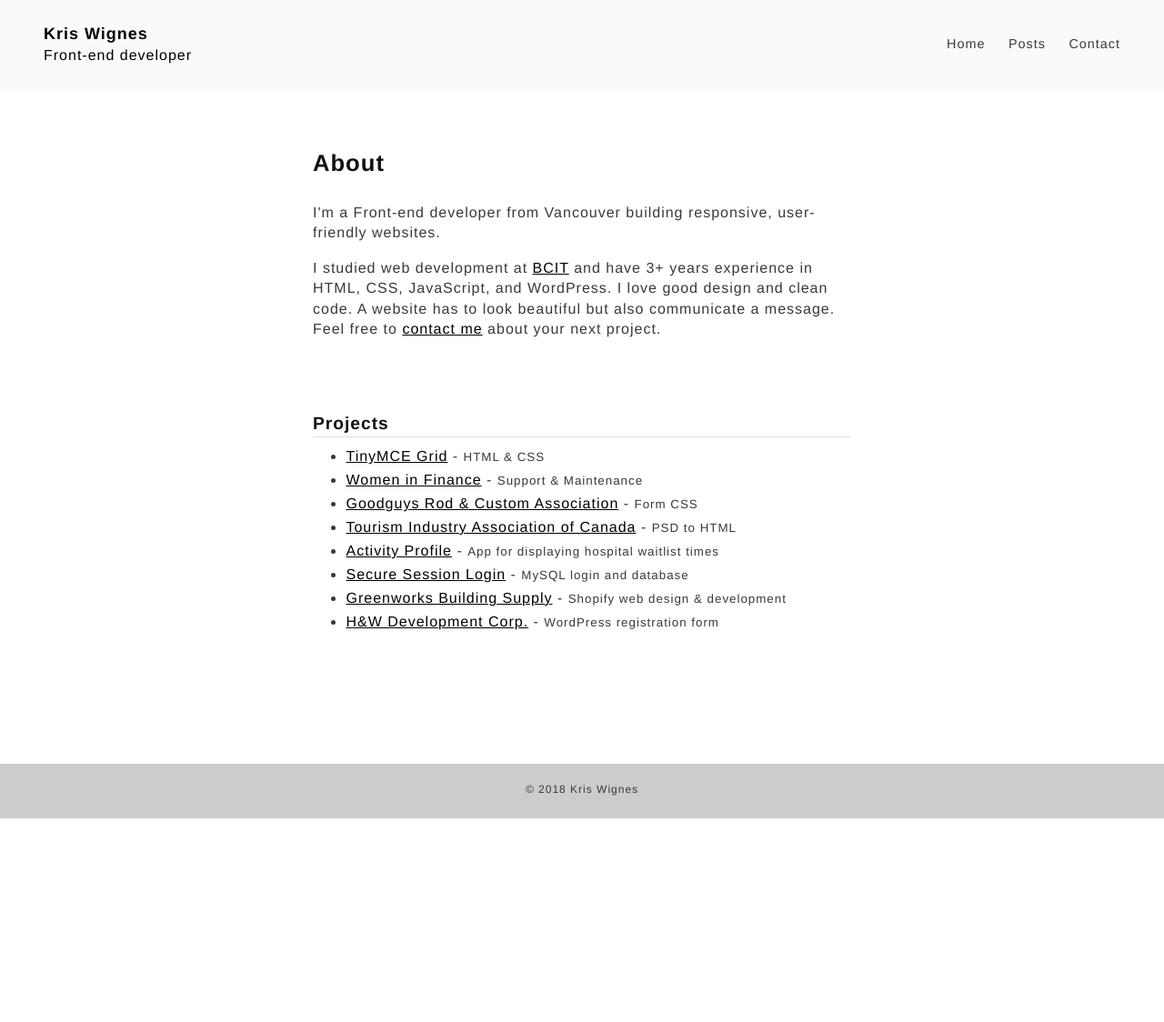
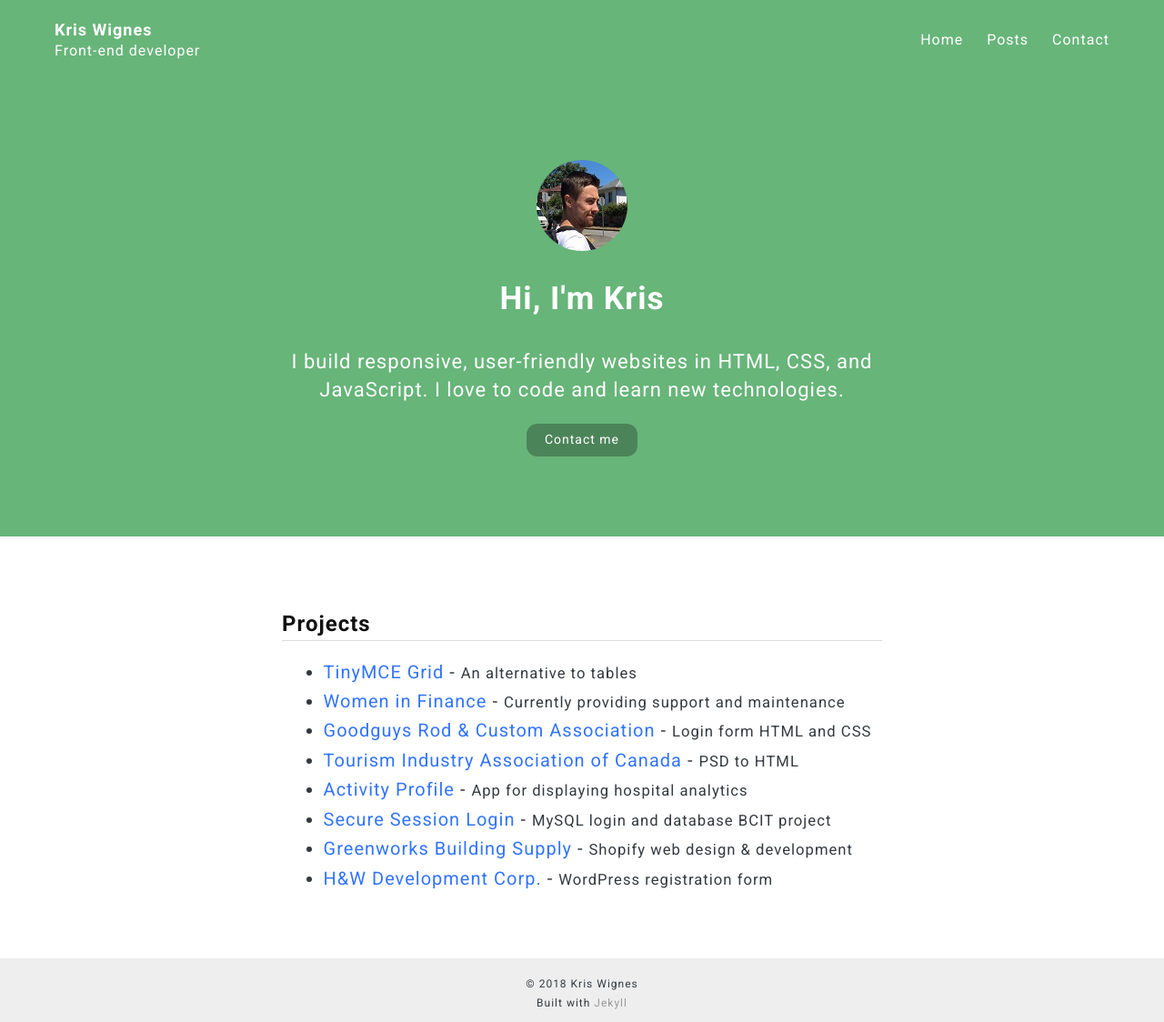
Before and after one commit to kwignes/kwignes.github.io, a Jekyll site: the page built from index.html, in a window 1280 px wide. Shown: the whole page at 91% size. Built offline with Jekyll 4.4.1, drawn with Linux system fonts in a browser that asks for light colours; nearby versions of some CDN libraries; before the commit the page ends 900 px from its top, so only the background shows below that.

Commit message:
project addition

```diff
--- a/_layouts/default.html
+++ b/_layouts/default.html
@@ -23,11 +23,24 @@
       </nav>
     </div>
     </header>
+
+{% if page.url == "/" %}
+  <section id="about">
+     <div class="container">
+<img src="img/kris3.jpg">
+  <h1>Hi, I'm Kris</h1>
+
+<p>I build responsive, user-friendly websites in HTML, CSS, and JavaScript. I love to code and learn new technologies.</p>
+<p><a href="/contact/">Contact me</a></p>
+  </div>
+</section>
+{% endif %}
+
   <main class="container">
     {{ content }}
   </main>
   <footer>
-    &copy; 2018 Kris Wignes
+    &copy; 2018 Kris Wignes<div>Built with <a href="https://jekyllrb.com/" target="_blank">Jekyll</a></div>
   </footer>
 </div>
 </body>
--- a/activity-profile.html
+++ b/activity-profile.html
@@ -10,7 +10,9 @@ title: Activity Profile
    <p><strong>Tools:</strong> ASP.NET, AJAX, HandlebarsJS</p>
 
 
-   <p><strong>Description:</strong> A web app that displays dynamic hospital data into JavaScript flot charts. My role was to prepare the view for incoming SQL Server data using AJAX and develop a user friendly drop-down menu using Handlebars.js.</p>
+   <p><strong>Description:</strong> A web app that displays dynamic hospital data into JavaScript flot charts.</p>
+
+<p>My role was to prepare the front-end view for incoming SQL Server data using AJAX and develop a user-friendly drop-down menu with Handlebars.js.</p>
 <p>My team collaborated on GitHub and held daily scrums to track requirements.</p>
 <br>
 <img src="../img/lighthouse-activity.png" alt="Activity Profile">
--- a/index.html
+++ b/index.html
@@ -4,24 +4,16 @@ title: Vancouver Front-End Developer
 ---
 
 <article>
-	<section id="about">
-
-
-	<h1>About</h1>
-<p>I'm a Front-end developer from Vancouver building responsive, user-friendly websites.</p>
-
-<p>I studied web development at <a href="https://www.bcit.ca/" target="_blank">BCIT</a>  and have 3+ years experience in HTML, CSS, JavaScript, and WordPress. I love good design and clean code. A website has to look beautiful but also communicate a message. Feel free to <a href="/contact/">contact me</a> about your next project.</p>
-</section>
 
 <section id="projects">
 	<h2>Projects</h2>
 		<ul>
-			<li><a href="/tinymce/">TinyMCE Grid</a> - <small>HTML & CSS</small></li>
-		    <li><a href="https://www.womeninfinance.ca/" target="_blank">Women in Finance</a> - <small>Support & Maintenance</small></li>
-		    <li><a href="https://members.good-guys.com/" target="_blank">Goodguys Rod & Custom Association</a> - <small>Form CSS</small></li>
+			<li><a href="/tinymce/">TinyMCE Grid</a> - <small>An alternative to tables</small></li>
+		    <li><a href="https://www.womeninfinance.ca/" target="_blank">Women in Finance</a> - <small>Currently providing support and maintenance</small></li>
+		    <li><a href="https://members.good-guys.com/" target="_blank">Goodguys Rod & Custom Association</a> - <small>Login form HTML and CSS</small></li>
 		    <li><a href="https://tiac-aitc.ca/" target="_blank">Tourism Industry Association of Canada</a> - <small>PSD to HTML</small></li>
-		   	<li><a href="/activity-profile/">Activity Profile</a> - <small>App for displaying hospital waitlist times</small></li>
-		    <li><a href="https://github.com/kwignes/secure_session_login" target="_blank">Secure Session Login</a> - <small>MySQL login and database</small></li>
+		   	<li><a href="/activity-profile/">Activity Profile</a> - <small>App for displaying hospital analytics</small></li>
+		    <li><a href="https://github.com/kwignes/secure_session_login" target="_blank">Secure Session Login</a> - <small>MySQL login and database BCIT project</small></li>
 		    <li><a href="https://greenworksstore.com/" target="_blank">Greenworks Building Supply</a> - <small>Shopify web design & development</small></li>
 		    <li><a href="http://dev-cb-technical-test.pantheonsite.io/" target="_blank">H&W Development Corp.</a> - <small>WordPress registration form</small></li>
 		</ul>
--- a/style.scss
+++ b/style.scss
@@ -1,11 +1,10 @@
 ---
 ---
 
-
+@import url('https://fonts.googleapis.com/css?family=Roboto:400,400i,500,700');
 // Variables
 $primary-color: #343a40;
-$link-color: #000;
-$link-hover-color: #7f8c8d;
+$link-color: #3274FF;
 
 // Resets
 * {
@@ -20,7 +19,7 @@ body {
 }
 
 body {
-  font-family: "Helvetica Neue",Helvetica,Arial,sans-serif;
+  font-family: 'Roboto', sans-serif;
   color: $primary-color;
   font-weight: 400;
   letter-spacing: 1px;
@@ -28,6 +27,7 @@ body {
   -ms-text-size-adjust: 100%;
   margin: 0;
   padding: 0;
+  font-size: 20px;
   line-height: 1.4;
 }
 
@@ -47,7 +47,6 @@ h1 {
 
 h2 {
   font-size: 1.2em;
-  margin: 0 0 10px;
 }
 
 img {
@@ -90,33 +89,15 @@ code {
 a {
   position: relative;
   color: $link-color;
-  // white-space: pre-wrap;
-  // white-space: -moz-pre-wrap;
-  // white-space: -pre-wrap;
-  // white-space: -o-pre-wrap;
-  // word-wrap: break-word;
-  // &:hover:after, &:focus:after, &:active:after {
-  //   width: 100%;
-  // }
-  // &:after {
-  // content: '';
-  // position: absolute;
-  // left: 0;
-  // bottom: -3px;
-  // height: 1px;
-  // background-color: #ccc;
-  // width: 0;
-  // -webkit-transition: width .6s;
-  // transition: width .6s;
-  // }
+  text-decoration: none;
   &:hover {
-    color: blue;
+    color: #224eab;
   }
 }
 
 header {
-    padding: 25px 0;
-    background: #fafafa;
+    padding: 20px 0;
+    background: #67b579;
   .container {
     padding: 0 3em;
     max-width: 100%;
@@ -128,9 +109,9 @@ header {
   font-size: 18px;
   a {
     text-decoration: none;
-    color: #000;
+    color: #fff;
     &:hover {
-      color: #000;
+      color: #fff;
     }
   }
   small {
@@ -149,8 +130,12 @@ header {
       line-height: 47px;
       height: 47px;
       margin-left: 20px;
-      color: #343a40;
-      font-size: .9em;
+      color: #fff;
+      font-size: .8em;
+      &:hover {
+        color: #fff;
+        border-bottom: 2px solid #fff;
+      }
     }
   }
   &:after {
@@ -194,32 +179,60 @@ main {
 }
 
 .container {
-  max-width: 640px;
+  max-width: 720px;
   margin: 0 auto;
-  padding: 4em 1.5em 120px;
+  padding: 2em 1.5em 120px;
   height:100%;
   section {
-    padding: 40px 0;
-    &:first-child {
-      padding-top: 0;
-    }
+    padding-bottom: 40px;
     &:last-child {
-      border: none;
       padding-bottom: 0;
-    }
-    h2 {
-      border-bottom: 1px solid #ddd;
     }
   }
 }
 
-#about p {
-  margin-bottom: 0;
+  #about {
+    background: #67b579;
+    font-size: 22px;
+    text-align: center;
+    color: #fff;
+    .container {
+      padding: 4em 1.5em;
+    h1 {
+      color: #fff;
+    }
+    img {
+      border-radius: 100%;
+      margin-bottom: 20px;
+    }
+    p {
+      margin-bottom: 0;
+    }
+    a {
+          background: #4c8459;
+    color: #fff;
+    padding: 8px 20px;
+    display: inline-block;
+    border-radius: 12px;
+    font-size: 14px;
+    &:hover {
+      background: #3b6544;
+    }
+    }
+    }
+  }
+
+
+#projects {
+  h2 {
+    border-bottom: 1px solid #ddd;
+    margin-top: 0;
+  }
 }
 
 @media screen and (min-width: 48em) {
-  #main {
-    padding: 2.5em 4.5em;
+  .container {
+    padding: 4em 1.5em 140px;
   }
 }
 
@@ -259,6 +272,12 @@ Section - Contact
 ---------------------*/
 .contact {
 margin:2em auto;
+ul {
+  list-style: none;
+  .fa {
+    color: #333;
+  }
+}
 }
 .contact:after {
   content: "";
@@ -323,11 +342,21 @@ footer {
     position: absolute;
     bottom: 0;
     width: 100%;
-    height: 60px;
+    height: 70px;
     text-align: center;
     padding: 20px 1.5em;
-    background: #ccc;
+    background: #eee;
     font-size: 12px;
+    div {
+      margin-top: 4px;
+      a {
+        color: #999;
+        &:hover {
+          color: #999;
+          text-decoration: underline;
+        }
+      }
+    }
 }
 
 
--- a/tinymce.html
+++ b/tinymce.html
@@ -10,7 +10,9 @@ title: TinyMCE Grid
    <p><strong>Tools:</strong> HTML, CSS, <a href="https://www.tinymce.com/" target="_blank">TinyMCE</a></p>
 
 
-   <p><strong>Description:</strong> A tool for inserting responsive grids into websites using the Exware system. I teamed up with a backend developer to implement this feature where clients can add and update board members, portfolios, and other grid content without having to code. It provides an alternative to tables which can present issues with responsive design and be difficult for non-technical users.</p>
+   <p><strong>Description:</strong> A tool for inserting responsive grids into websites using the Exware system.</p>
+    <p>Clients can easily add and update board member pages and portfolios without having to code. They can choose the number of grid items to display, insert their content, and publish. On the front-end, the grid uses floats and a clearfix.</p>
+	<p>This tool provides an alternative to tables which can be difficult in responsive design and for users.</p>
    <br>
 
 <p><img src="../img/grid.jpg" alt="Grid Options"></p>
```
Also changed, not shown: contact.html (+6 -4 lines).
